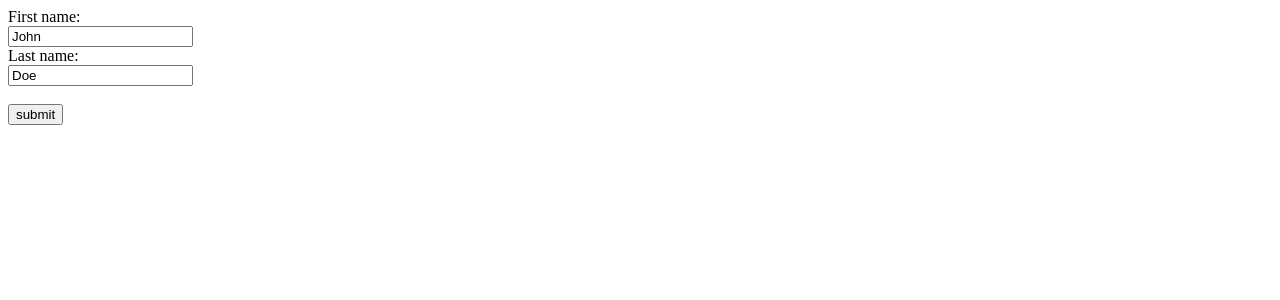
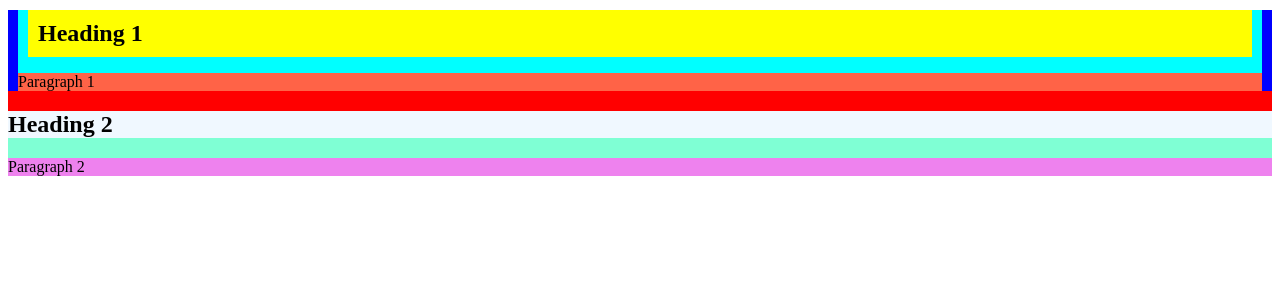
Before and after one commit to Jeneliya12/BFS56, a React (Vite) app: page / in a window 1280 px wide. Shown: the top 300 px of the page. Built offline with nearby package versions, Linux system fonts and the light colour scheme.

Commit message:
apply different sections

```diff
--- a/src/main.css
+++ b/src/main.css
@@ -1,15 +1,33 @@
-.name {
+.container {
   background-color: red;
 }
 
-.heading {
-  color: blue;
-  font-family: Arial, sans-serif;
+.sectionone {
+  background-color: blue;
 }
 
-.box {
-  height: 100px;
-  width: 100px;
-  background-color: red;
-  border-radius: 50px;
+.sectiontwo {
+  background-color: green;
 }
+
+.boxone {
+  background-color: aqua;
+  margin: 10px;
+}
+.boxtwo {
+  background-color: aquamarine;
+}
+.headingone {
+  background-color: yellow;
+  padding: 10px;
+  margin: 10px;
+}
+.paragraphone {
+  background-color: tomato;
+}
+.headingtwo {
+  background-color: aliceblue;
+}
+.paragraphtwo {
+  background-color: violet;
+}
--- a/src/main.jsx
+++ b/src/main.jsx
@@ -4,17 +4,19 @@ import "./main.css";
 
 ReactDOM.createRoot(document.getElementById("root")).render(
   <React.StrictMode>
-    <form>
-      <label htmlFor="fname">First name:</label>
-      <br />
-      <input type="text" id="fname" name="fname" value="John" />
-      <br />
-      <label for="lname">Last name:</label>
-      <br />
-      <input type="text" id="lname" name="lname" value="Doe" />
-      <br />
-      <br />
-      <input type="submit" value="submit" />
-    </form>
+    <main className="container">
+      <section className="sectionone">
+        <div className="boxone">
+          <h1 className="headingone">Heading 1</h1>
+          <p className="paragraphone">Paragraph 1</p>
+        </div>
+      </section>
+      <section className="sectiontwo">
+        <div className="boxtwo">
+          <h1 className="headingtwo">Heading 2</h1>
+          <p className="paragraphtwo">Paragraph 2</p>
+        </div>
+      </section>
+    </main>
   </React.StrictMode>
 );
```
